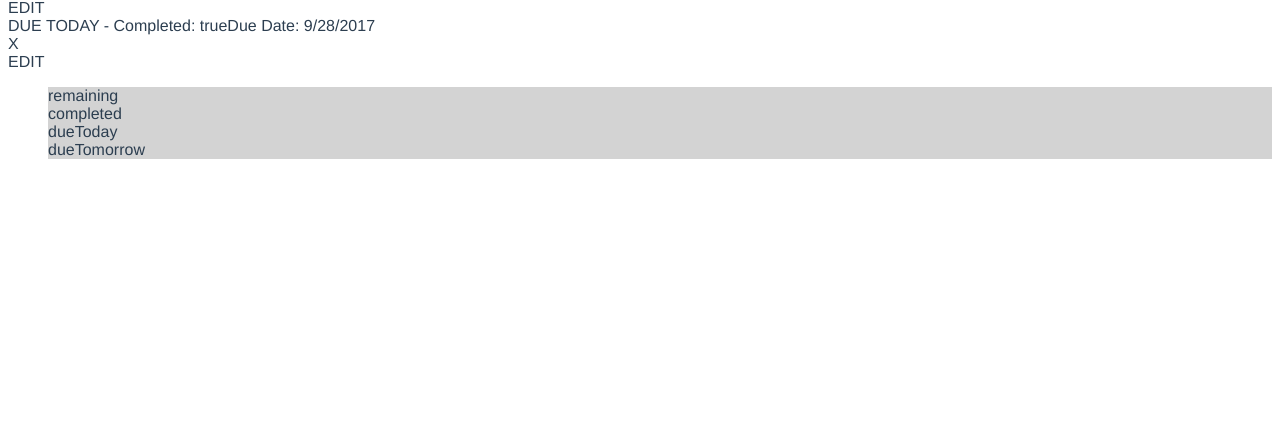
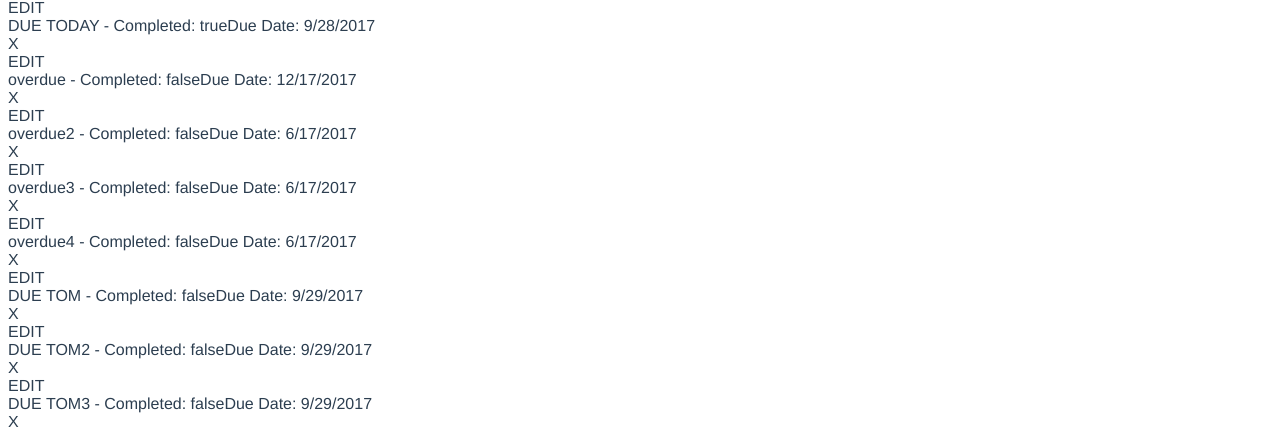
Before and after one commit to axprin/tasks-todo, a Vue app: page / in a window 1280 px wide. Shown: the part 381-810 px from the top of the page. Built offline with nearby package versions, Linux system fonts and the light colour scheme.

Commit message:
adds moment.js and completes first pass at filter logic -- need to go back to drawing board

```diff
--- a/package.json
+++ b/package.json
@@ -15,6 +15,7 @@
   },
   "dependencies": {
     "guid": "0.0.12",
+    "moment": "^2.18.1",
     "vue": "^2.4.2",
     "vue-router": "^2.7.0",
     "vuejs-datepicker": "^0.9.15",
--- a/src/components/App.vue
+++ b/src/components/App.vue
@@ -15,7 +15,7 @@
         <div
           class="filter"
           v-on:click="toggleFilter($event.target, key)">
-          {{ key }}
+          {{ val.name }}
         </div>
       </li>
     </ul>
@@ -25,9 +25,12 @@
 <script>
 import Guid from 'guid';
 import Datepicker from 'vuejs-datepicker';
-
+import moment from 'moment';
 import Task from './Task';
 import store from './../store';
+
+// required for moment.js
+moment().format();
 
 export default {
   name: 'App',
@@ -35,12 +38,31 @@ export default {
     return {
       newTask: {},
       filters: {
-        remaining: (task => !task.completed),
-        completed: (task => task.completed),
-        dueToday: (task => this.compareDates(task.dueDate, new Date())),
-        dueTomorrow: (task => task),
+        all: {
+          name: 'All',
+          filter: (task => task),
+        },
+        existing: {
+          name: 'Existing',
+          filter: (task => !task.completed),
+        },
+        completed: {
+          name: 'Completed',
+          filter: (task => task.completed),
+        },
+        overdue: {
+          name: 'Previously Due',
+          filter: (task => !task.completed && (moment(task.dueDate).isBefore(moment(), 'date'))),
+        },
+        dueToday: {
+          name: 'Due Today',
+          filter: (task => moment(task.dueDate).isSame(moment(), 'date')),
+        },
+        dueTomorrow: {
+          name: 'Due Tomorrow',
+          filter: (task => moment(task.dueDate).isSame(moment().add(1, 'day'), 'date')),
+        },
       },
-      visibility: 'all',
       error: null,
       activeFilters: [],
     };
@@ -59,7 +81,7 @@ export default {
         // apply each filter to results:
         this.activeFilters.forEach((fil) => {
           // reset filteredResults for each filter:
-          filteredResults = filteredResults.filter(this.filters[fil]);
+          filteredResults = filteredResults.filter(this.filters[fil].filter);
         });
       }
 
@@ -94,22 +116,6 @@ export default {
       }
       target.classList.toggle('active');
     },
-    compareDates(date1, date2) {
-      // options.date1
-      // eslint-disable-next-line
-      // console.log("date1, date2: ", date1, date2);
-      const d1 = date1.setHours(0, 0, 0, 0);
-      const d2 = date2.setHours(0, 0, 0, 0);
-      if (d1 === d2) return true;
-      return false;
-    },
-
-    // getTomorrow() {
-    //   const tomorrow = new Date();
-    //   // eslint-disable-next-line
-    //   // console.log(tomorrow.setDate(tomorrow.getDate() + 1).toString);
-    //   return tomorrow.setDate(tomorrow.getDate() + 1);
-    // },
   },
   components: {
     Task,
--- a/src/store.js
+++ b/src/store.js
@@ -9,7 +9,14 @@ const store = new Vuex.Store({
       { id: 1, name: 'test', details: 'these are test details', completed: false, dueDate: new Date(2017, 11, 17) },
       { id: 2, name: 'foo', details: 'these are foo details', completed: false, dueDate: new Date(2017, 11, 17) },
       { id: 3, name: 'bar', details: 'these are bar details', completed: true, dueDate: new Date(2017, 11, 17) },
-      { id: 4, name: 'DUE TODAY', details: 'these are bar details', completed: true, dueDate: new Date() },
+      { id: 4, name: 'DUE TODAY', details: 'these are bar details', completed: true, dueDate: new Date(2017, 8, 28) },
+      { id: 5, name: 'overdue', details: 'asdf sdf asdf asdf ', completed: false, dueDate: new Date(2017, 11, 17) },
+      { id: 6, name: 'overdue2', details: 'asdfdsfasd dfd fd fdfasdfasd f', completed: false, dueDate: new Date(2017, 5, 17) },
+      { id: 7, name: 'overdue3', details: 'adsf fef ef ecSc aerfaesdf', completed: false, dueDate: new Date(2017, 5, 17) },
+      { id: 8, name: 'overdue4', details: 'tasdfa sdfefaw efa s adf', completed: false, dueDate: new Date(2017, 5, 17) },
+      { id: 9, name: 'DUE TOM', details: 'these are asdfsadfasdetails', completed: false, dueDate: new Date(2017, 8, 29) },
+      { id: 10, name: 'DUE TOM2', details: 'these afasdfasdfre bar details', completed: false, dueDate: new Date(2017, 8, 29) },
+      { id: 11, name: 'DUE TOM3', details: 'these aasdfasdfasdfre bar details', completed: false, dueDate: new Date(2017, 8, 29) },
     ],
   },
   getters: {
```
